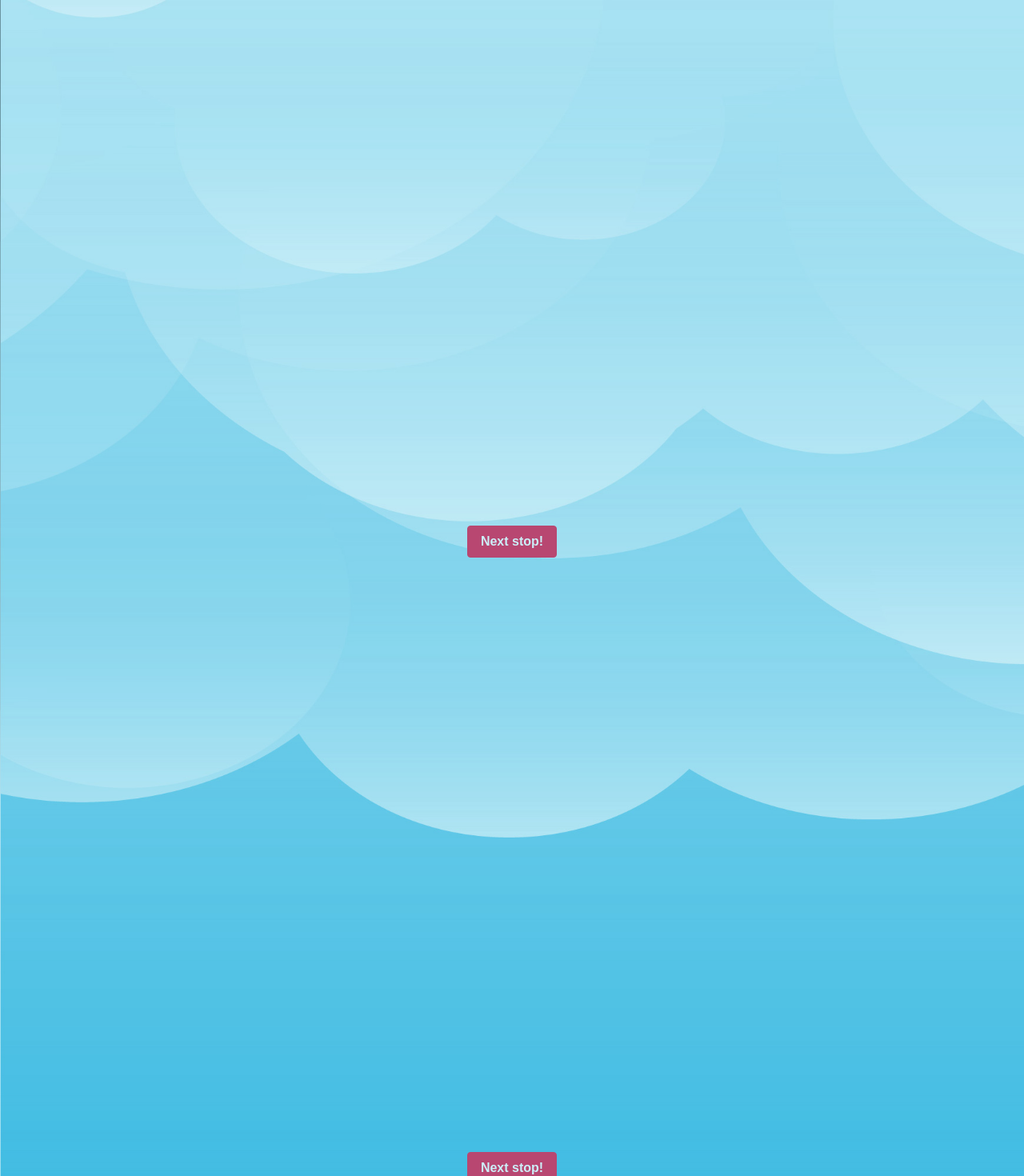
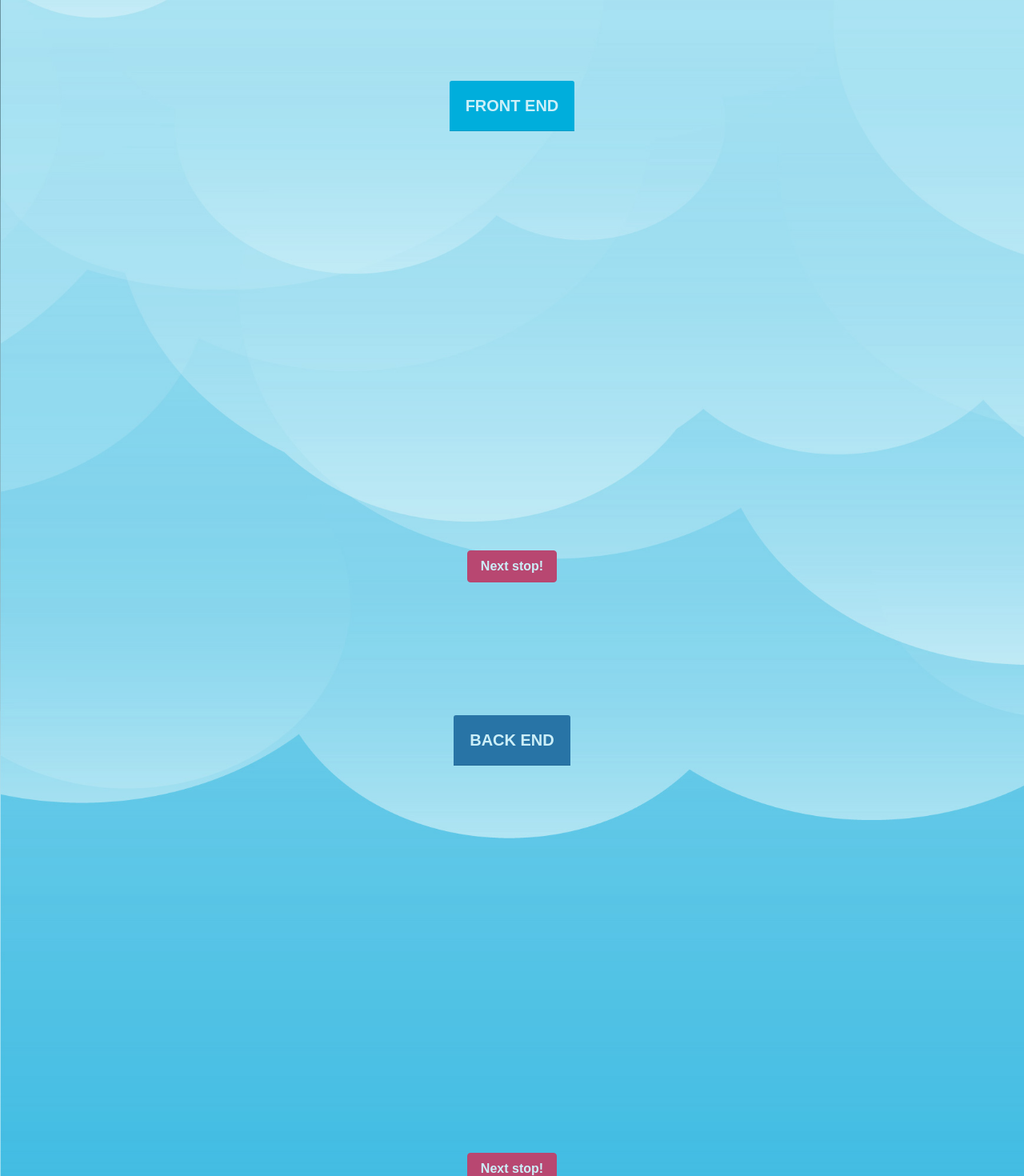
Before and after one commit to froilanenriquez3/FroilanEnriquezDWEC, a Vue app in the folder portfolio/froilan-portfolio/: page / in a window 1280 px wide. Shown: the part 640-2110 px from the top of the page at 80% size. Built offline with nearby package versions, Linux system fonts and the light colour scheme; a web font is replaced by a local one.

Commit message:
Redo cards

```diff
--- a/portfolio/froilan-portfolio/src/components/BackEndCard.vue
+++ b/portfolio/froilan-portfolio/src/components/BackEndCard.vue
@@ -1,8 +1,8 @@
 <template>
   <div class="card m-1 cardcom">
     <div class="card-header bg-info text-white">
-      <h5 class="card-title mt-2" align="right">
-        <font-awesome-icon icon="server"></font-awesome-icon> BACK
+      <h5 class="card-title mt-2" align="left">
+        <font-awesome-icon icon="server"></font-awesome-icon>
       </h5>
     </div>
     <div class="card-body bg-light text-black">
--- a/portfolio/froilan-portfolio/src/components/BackEndCard2.vue
+++ b/portfolio/froilan-portfolio/src/components/BackEndCard2.vue
@@ -1,8 +1,8 @@
 <template>
   <div class="card m-1 cardcom">
     <div class="card-header bg-info text-white">
-      <h5 class="card-title mt-2" align="left">
-        END <font-awesome-icon icon="server"></font-awesome-icon>
+      <h5 class="card-title mt-2" align="right">
+        <font-awesome-icon icon="server"></font-awesome-icon>
       </h5>
     </div>
     <div class="card-body bg-light text-black">
--- a/portfolio/froilan-portfolio/src/components/Email.vue
+++ b/portfolio/froilan-portfolio/src/components/Email.vue
@@ -99,6 +99,7 @@ export default {
     sendEmail() {
       if (this.body != null && this.subject != null && this.email != null) {
         this.incomplete = false;
+        this.body += `%0D%0A Reply to me at:  ${this.email}`;
         window.open(
           `mailto:froilanenriquez3@gmail.com?subject=${this.subject}&body=${this.body}`
         );
--- a/portfolio/froilan-portfolio/src/components/FrontEndCard.vue
+++ b/portfolio/froilan-portfolio/src/components/FrontEndCard.vue
@@ -1,7 +1,7 @@
 <template>
   <div class="card m-1 cardcom">
     <div class="card-header bg-primary text-white">
-      <h5 class="card-title mt-2" align="right"><font-awesome-icon icon="user" class="mr-1"></font-awesome-icon>FRONT</h5>
+      <h5 class="card-title mt-2" align="left"><font-awesome-icon icon="user" class="mr-1"></font-awesome-icon></h5>
     </div>
     <div class="card-body bg-white text-black">
       <b>JavaScript</b>
--- a/portfolio/froilan-portfolio/src/components/FrontEndCard2.vue
+++ b/portfolio/froilan-portfolio/src/components/FrontEndCard2.vue
@@ -1,7 +1,7 @@
 <template>
   <div class="card m-1 cardcom">
     <div class="card-header bg-primary text-white">
-      <h5 class="card-title mt-2" align="left">END<font-awesome-icon icon="user" class="ml-1"></font-awesome-icon></h5>
+      <h5 class="card-title mt-2" align="right"><font-awesome-icon icon="user" class="ml-1"></font-awesome-icon></h5>
     </div>
     <div class="card-body bg-white text-black">
 
--- a/portfolio/froilan-portfolio/src/components/pages/LandingPage.vue
+++ b/portfolio/froilan-portfolio/src/components/pages/LandingPage.vue
@@ -1,6 +1,5 @@
 <template>
   <div id="landingPage">
-
     <img src="../../assets/img/grayplane.svg" alt="" id="plane" />
     <!-- <div id="plane">
       <font-awesome-icon icon="fighter-jet" size="10x" class="fa-rotate-270"></font-awesome-icon>
@@ -15,6 +14,10 @@
         <div data-aos="fade-right" data-aos-duration="1000">
           <FrontEndCard />
         </div>
+        <div>
+          <div class="card-header bg-primary text-white m-1 secLabel ">
+            <h5 class="mt-2">FRONT END</h5>
+          </div>
           <button
             class="btn btn-secondary navBtn"
             id="btnFront"
@@ -22,6 +25,7 @@
           >
             Next stop!
           </button>
+        </div>
 
         <div data-aos="fade-left" data-aos-duration="1000">
           <FrontEndCard2 />
@@ -32,6 +36,10 @@
         <div data-aos="fade-up" data-aos-duration="750">
           <BackEndCard />
         </div>
+        <div>
+          <div class="card-header bg-info text-white m-1 secLabel">
+            <h5 class="mt-2">BACK END</h5>
+          </div>
           <button
             class="btn btn-secondary navBtn"
             id="btnBack"
@@ -39,14 +47,16 @@
           >
             Next stop!
           </button>
+        </div>
 
         <div data-aos="fade-up" data-aos-duration="750">
           <BackEndCard2 />
         </div>
       </section>
 
+      <section id="markerThree"></section>
+
       <span id="projects"></span>
-      <section id="markerThree"></section>
 
       <span id="contact"></span>
       <section>
@@ -71,8 +81,8 @@
 </template>
 <script>
 // import Card from "../Card.vue";
-import BackEndCard from '../BackEndCard';
-import BackEndCard2 from '../BackEndCard2';
+import BackEndCard from "../BackEndCard";
+import BackEndCard2 from "../BackEndCard2";
 import Email from "../Email.vue";
 import FrontEndCard from "../FrontEndCard.vue";
 import FrontEndCard2 from "../FrontEndCard2.vue";
@@ -94,11 +104,11 @@ export default {
   methods: {
     fillBars(className) {
       let vals = [];
-      switch(className){
-        case 'frontbars':
+      switch (className) {
+        case "frontbars":
           vals = ["90%", "85%", "75%", "65%", "95%", "55%", "80%"];
           break;
-          case 'backbars':
+        case "backbars":
           vals = ["95%", "92%", "87%", "60%", "50%", "50%"];
           break;
       }
@@ -123,7 +133,6 @@ export default {
         .scrollIntoView({ block: "start", inline: "nearest" });
     },
   },
-
 };
 </script>
 <style scoped>
@@ -162,12 +171,28 @@ span {
   /* margin-bottom: 10vh; */
 }
 .navBtn {
+  position: relative;
   height: 5vh;
-  margin-top: 70vh;
+  /* margin-top: 65vh; */
   z-index: 1;
 }
 
 #about {
   margin-bottom: 0;
 }
+
+#markerTwo {
+  padding-top: 7%;
+}
+#btnFront {
+  margin-top: 65vh;
+}
+
+#btnBack {
+  margin-top: 60vh;
+}
+.secLabel {
+  position: relative;
+  z-index: 100;
+}
 </style>
```
Also changed, not shown: portfolio/froilan-portfolio/src/components/OtherCard.vue (added, +13 -0 lines). Lines whose indentation alone changed are shown as unchanged.
